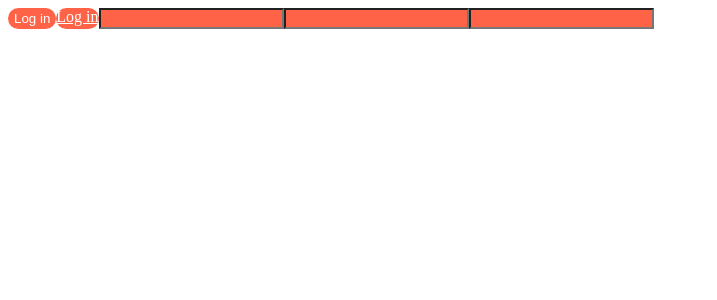
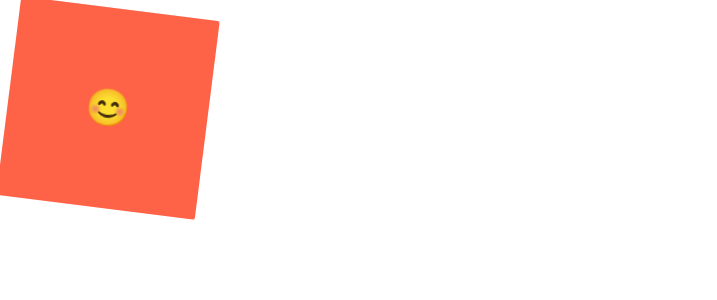
Before and after one commit to wonseok-han/react-masterclass, a React (Create React App) app: page / in a window 1280 px wide. Shown: the top 300 px of the page, without its empty margins (0-717 px from the left). Built offline with nearby package versions, Linux system fonts and the light colour scheme.

Commit message:
styled-components animation

```diff
--- a/src/App.tsx
+++ b/src/App.tsx
@@ -1,51 +1,52 @@
-import styled from "styled-components";
+import styled, { keyframes } from "styled-components";
 
-const Father = styled.div`
+const Wrapper = styled.div`
   display: flex;
 `;
 
-const Box = styled.div`
-  // NOTE: props
-  background-color: ${(props) => props.color};
-  width: 100px;
-  height: 100px;
-
-  :hover {
-    background-color: black;
-  }
+const rotateAnimation = keyframes`
+0% {
+  transform: rotate(0deg);
+  border-radius: 0px;
+}
+50% {
+  transform: rotate(360deg);
+  border-radius: 100px;
+}
+100% {
+  transform: rotate(0deg);
+  border-radius: 0px;
+}
 `;
 
-// NOTE: extends
-const Circle = styled(Box)`
-  border-radius: 50px;
-`;
+const Box = styled.div`
+  height: 200px;
+  width: 200px;
+  background-color: tomato;
+  display: flex;
+  justify-content: center;
+  align-items: center;
+  animation: ${rotateAnimation} 2s linear infinite;
 
-const Btn = styled.button`
-  color: white;
-  background-color: tomato;
-  border: 0;
-  border-radius: 15px;
-`;
+  span {
+    font-size: 36px;
 
-// Component Attribute
-const Input = styled.input.attrs({ required: true, minLength: 10 })`
-  background-color: tomato;
+    :hover {
+      font-size: 40px;
+    }
+    :active {
+      opacity: 0;
+    }
+  }
 `;
 
 function App() {
   return (
-    <Father>
-      {/* <Box color="teal" />
-      <Circle color="tomato" /> */}
-      <Btn>Log in</Btn>
-      {/* Component alias */}
-      <Btn as="a" href="/">
-        Log in
-      </Btn>
-      <Input />
-      <Input />
-      <Input required={true} />
-    </Father>
+    <Wrapper>
+      <Box>
+        <span>😊</span>
+      </Box>
+    </Wrapper>
   );
 }
 
```
